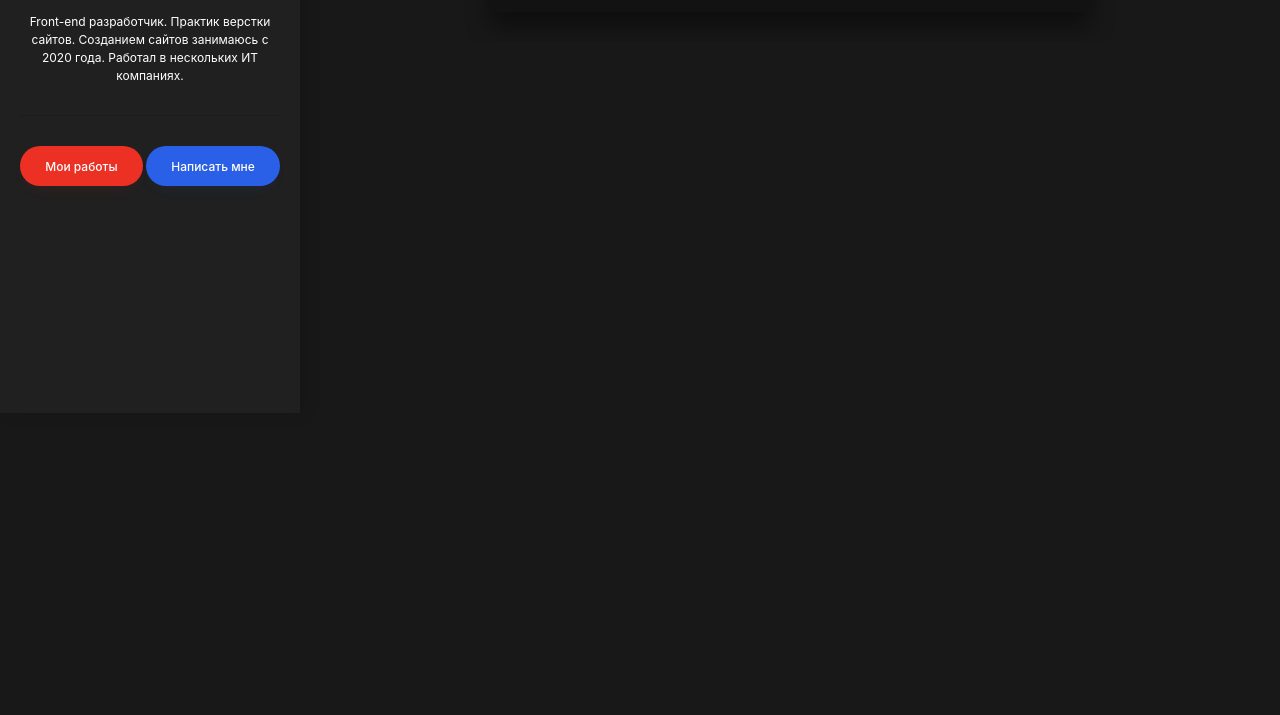
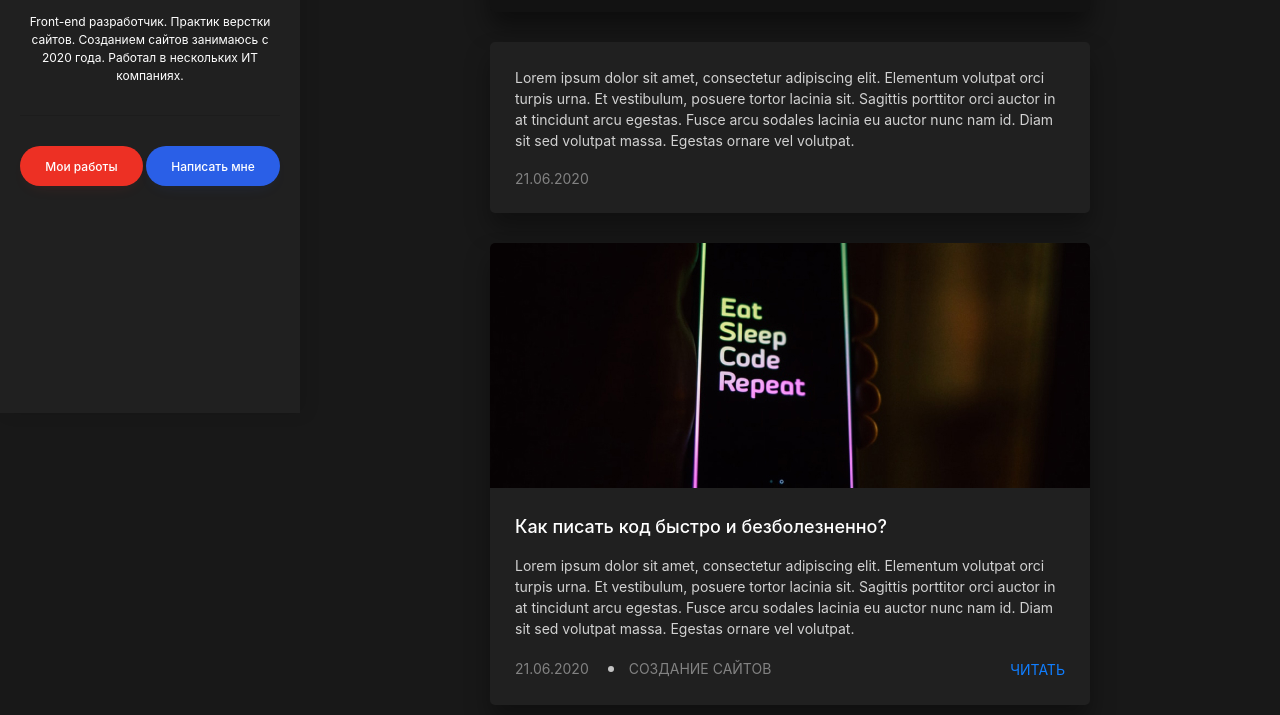
Before and after one commit to diasmalibekov/verst, a website: page personal_blog/src/index.html in a window 1280 px wide. Shown: the part 387-1102 px from the top of the page. Before the commit the page ends 800 px from the top, so only its background shows below. Drawn offline with nearby package versions, Linux system fonts and the light colour scheme; files that its build step writes are made by us from their sources; files whose address does not match are found by name.

Commit message:
post made

```diff
--- a/personal_blog/src/assets/scss/blocks/main.scss
+++ b/personal_blog/src/assets/scss/blocks/main.scss
@@ -1,4 +1,3 @@
 .main {
-    padding-top: 10rem;
-    padding-left: $sidebar-width;
+    padding: 10rem 0 8rem $sidebar-width;
 }
--- /dev/null
+++ b/personal_blog/src/assets/scss/blocks/post.scss
@@ -0,0 +1,93 @@
+.post {
+    margin-bottom: 3rem;
+    padding: 2.5rem;
+    background-color: $primary;
+    box-shadow: 0 15px 25px rgba($black, .35);
+    border-radius: 5px;
+    overflow: hidden;
+}
+
+.post__header {
+    margin: -2.5rem -2.5rem 0;
+    margin-bottom: 2.5rem;
+}
+
+.post__image{
+    display: block;
+    max-width: 100%;
+    height: auto;
+}
+
+.post__content {
+    margin-bottom: 2rem;
+}
+
+.post__title {
+    margin-bottom: 1.5rem;
+    font-size: 1.8rem;
+    color: $white;
+    font-weight: 500;
+
+    a {
+        color: inherit;
+        text-decoration: none;
+
+        &:hover {
+            text-decoration: underline;
+        }
+    }
+}
+
+.post__text {
+    font-size: 1.4rem;
+    color: #D2D2D2;
+}
+
+.post__footer {
+    display: flex;
+    justify-content: space-between;
+    align-items: center;
+    text-transform: uppercase;
+}
+
+.post__data {
+    display: flex;
+    color: #828282;
+    line-height: 1.2;
+
+    a {
+        color: inherit;
+        text-decoration: none;
+
+        &:hover {
+            text-decoration: underline;
+        }
+    }
+}
+
+.post__data-item {
+
+    &:not(:last-child):after {
+        margin: 0 1.5rem;
+        display: inline-block;
+        content: '';
+        width: 6px;
+        height: 6px;
+        border-radius: 50%;
+        background-color: #C4C4C4;
+
+        position: relative;
+        top: -2px;
+    }
+}
+
+.post__read {
+    font-size: 1.4rem;
+    color: #107EFF;
+    text-decoration: none;
+    text-transform: uppercase;
+
+    &:hover {
+        text-decoration: underline;
+    }
+}
--- a/personal_blog/src/assets/scss/style.scss
+++ b/personal_blog/src/assets/scss/style.scss
@@ -34,3 +34,4 @@ body {
 @import 'blocks/subnav';
 @import 'blocks/stories';
 @import 'blocks/add-post';
+@import 'blocks/post';
--- a/personal_blog/src/index.html
+++ b/personal_blog/src/index.html
@@ -48,3 +48,42 @@ title: Home
         </div>
     </form>
 </div>
+
+<!-- POST -->
+
+<div class="post">
+    <div class="post__content">
+        <p class="post__text">Lorem ipsum dolor sit amet, consectetur adipiscing elit. Elementum volutpat orci turpis urna. Et vestibulum, posuere tortor lacinia sit. Sagittis porttitor orci auctor in at tincidunt arcu egestas. Fusce arcu sodales lacinia eu auctor nunc nam id. Diam sit sed volutpat massa. Egestas ornare vel volutpat.</p>
+    </div>
+    <div class="post__footer">
+        <ul class="post__data">
+            <li class="post__data-item">
+                <time datetime="2020.06.21">21.06.2020</time>
+            </li>
+        </ul>
+    </div>
+</div> <!-- 1st post -->
+
+<article class="post">
+    <div class="post__header">
+        <a class="post__image" href="#!"><img src="assets/images/post_photo.jpg" alt="post2-photo">
+        </a>
+    </div>
+    <div class="post__content">
+        <h2 class="post__title">
+            <a href="#!">Как писать код быстро и безболезненно?</a>
+        </h2>
+        <p class="post__text">Lorem ipsum dolor sit amet, consectetur adipiscing elit. Elementum volutpat orci turpis urna. Et vestibulum, posuere tortor lacinia sit. Sagittis porttitor orci auctor in at tincidunt arcu egestas. Fusce arcu sodales lacinia eu auctor nunc nam id. Diam sit sed volutpat massa. Egestas ornare vel volutpat.</p>
+    </div>
+    <div class="post__footer">
+        <ul class="post__data">
+            <li class="post__data-item">
+                <time datetime="2020.06.21">21.06.2020</time>
+            </li>
+            <li class="post__data-item">
+                <a href="#!">Создание сайтов</a>
+            </li>
+        </ul>
+        <a href="#!" class="post__read">Читать</a>
+    </div>
+</article> <!-- 2nd post -->
```
Also changed, not shown: personal_blog/dist/assets/css/style.min.css, personal_blog/dist/assets/images/post_photo.jpg (added), personal_blog/dist/index.html, personal_blog/src/assets/images/post_photo.jpg (added).
